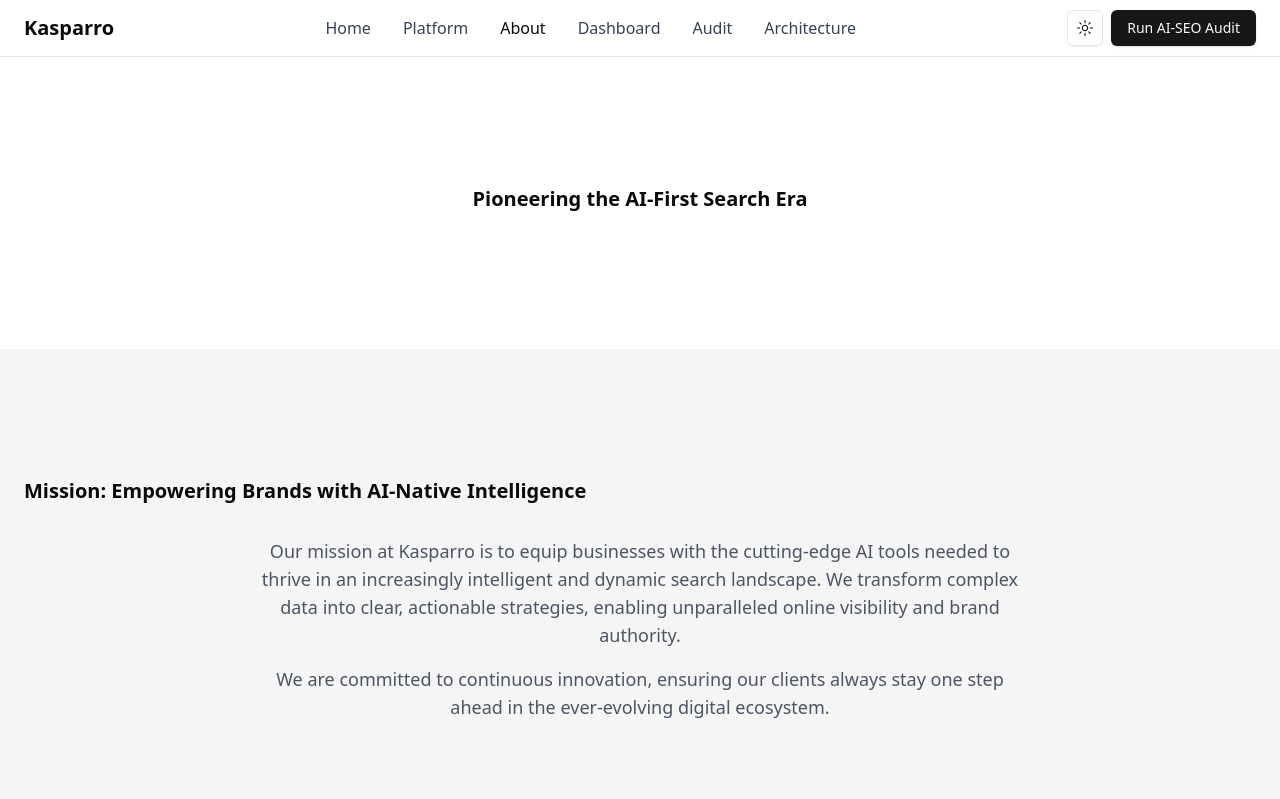
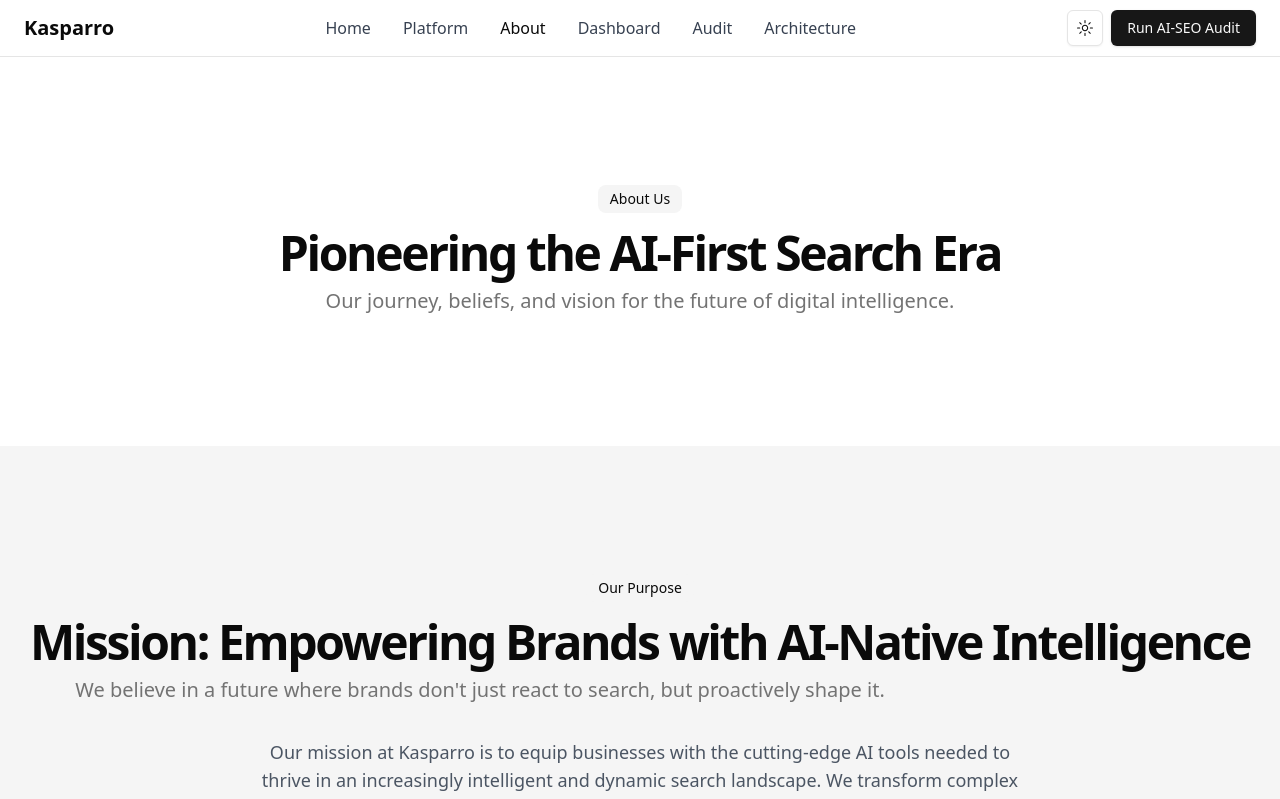
Before and after one commit to adityapatil1625/kasparro-frontend, a Next.js app: page /about in a window 1280 px wide. Shown: the top 799 px of the page. Built offline with nearby package versions, Linux system fonts and the light colour scheme.

Commit message:
fixed build issues related to pill

```diff
--- a/components/SectionTitle.tsx
+++ b/components/SectionTitle.tsx
@@ -1,3 +1,36 @@
-export function SectionTitle({ title }: { title: string }) {
-      return <h2 className="text-xl font-semibold mb-2">{title}</h2>
-    }
+import { cn } from "@/lib/utils";
+import React from "react";
+
+interface SectionTitleProps {
+  pill?: string;
+  title: string;
+  description?: string;
+  className?: string;
+}
+
+export function SectionTitle({
+  pill,
+  title,
+  description,
+  className,
+}: SectionTitleProps) {
+  return (
+    <div className={cn("flex flex-col items-center space-y-4", className)}>
+      {pill && (
+        <div className="inline-block rounded-lg bg-muted px-3 py-1 text-sm">
+          {pill}
+        </div>
+      )}
+      <div className="space-y-2">
+        <h2 className="text-3xl font-bold tracking-tighter sm:text-5xl">
+          {title}
+        </h2>
+        {description && (
+          <p className="max-w-[900px] text-muted-foreground md:text-xl/relaxed lg:text-base/relaxed xl:text-xl/relaxed">
+            {description}
+          </p>
+        )}
+      </div>
+    </div>
+  );
+}
```
Also changed, not shown: 1 other file (tests, documents, lock files or other folders).
